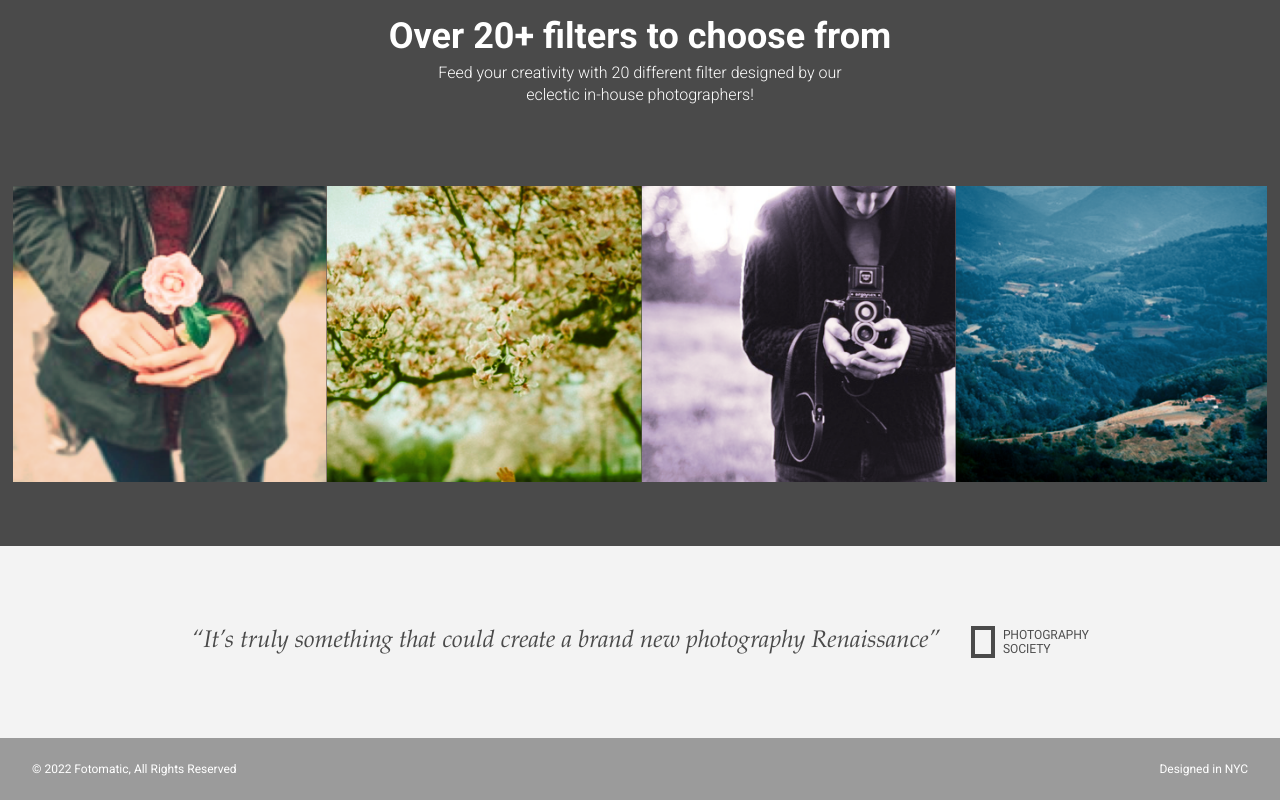
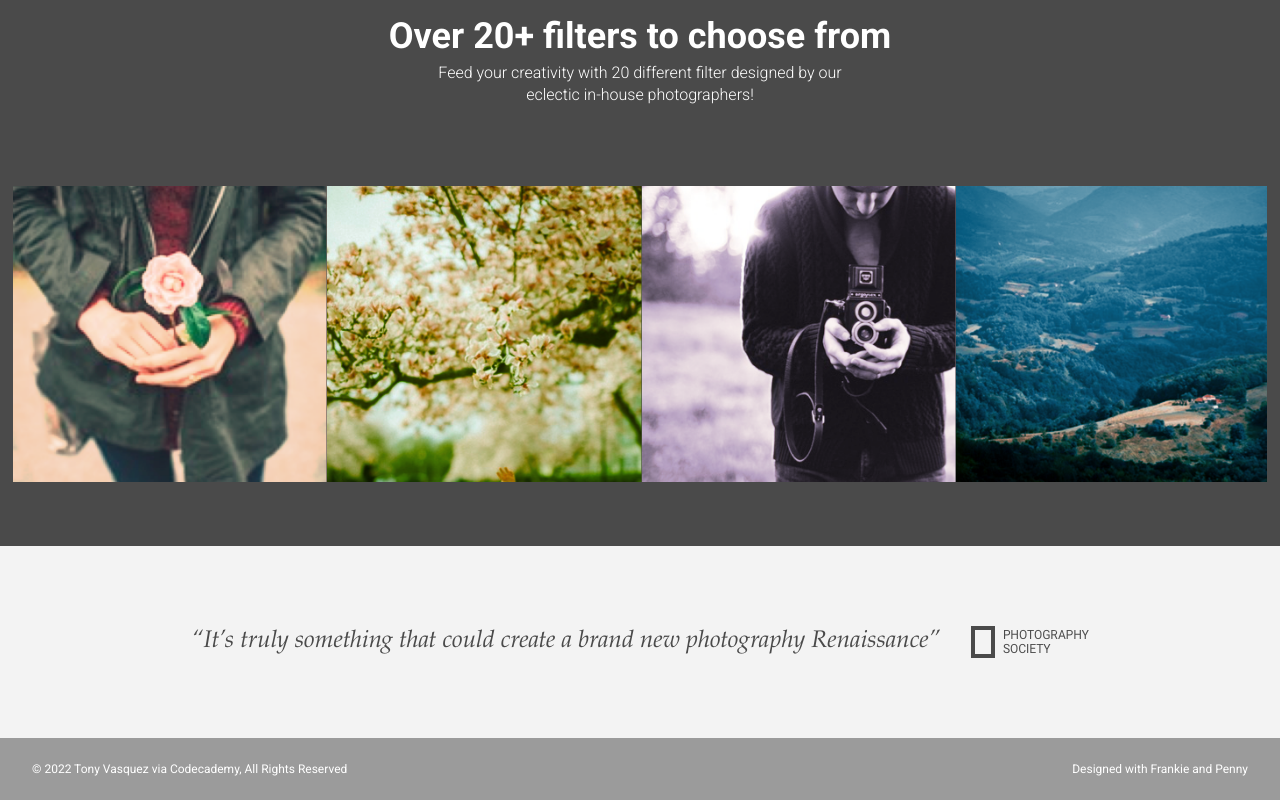
Before and after one commit to quezbeme/fotomatic, a plain HTML site: page index.html in a window 1280 px wide. Shown: the part 1382-2182 px from the top of the page. Drawn offline with Linux system fonts and the light colour scheme; a web font is replaced by a local one.

Commit message:
wtf is dstore?
Desktop? Also changed some text in the index

```diff
--- a/index.html
+++ b/index.html
@@ -114,8 +114,8 @@
     <!-- Footer -->
     <footer>
       <div class="content">
-        <span class="copyright">© 2022  Fotomatic, All Rights Reserved</span>
-        <span class="location">Designed in NYC</span>
+        <span class="copyright">© 2022 Tony Vasquez via Codecademy, All Rights Reserved</span>
+        <span class="location">Designed with Frankie and Penny</span>
       </div>
     </footer>
 
```
Also changed, not shown: 3 other files.
